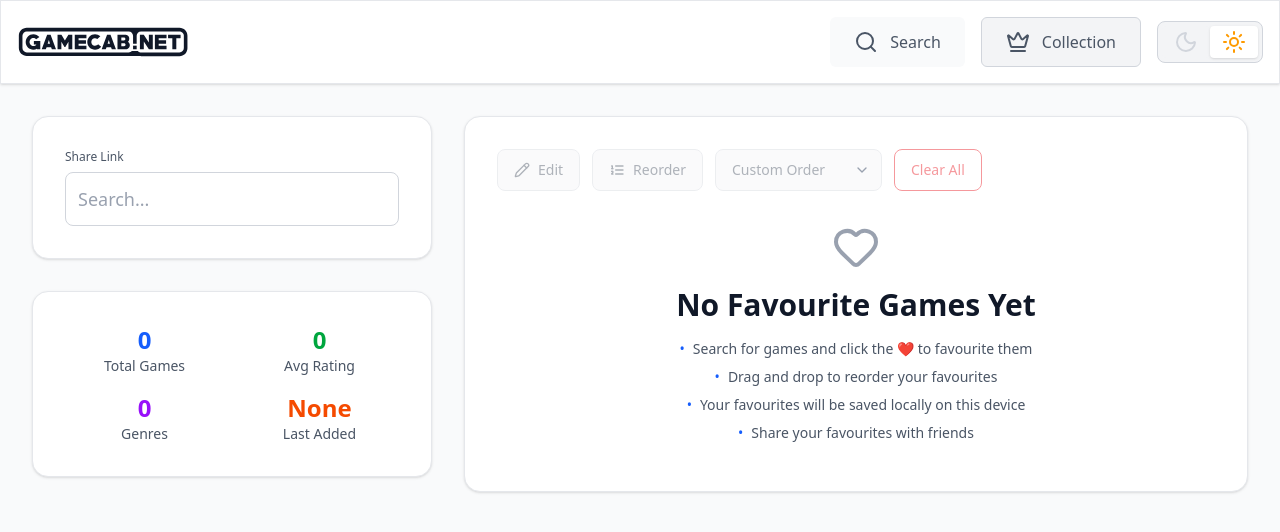
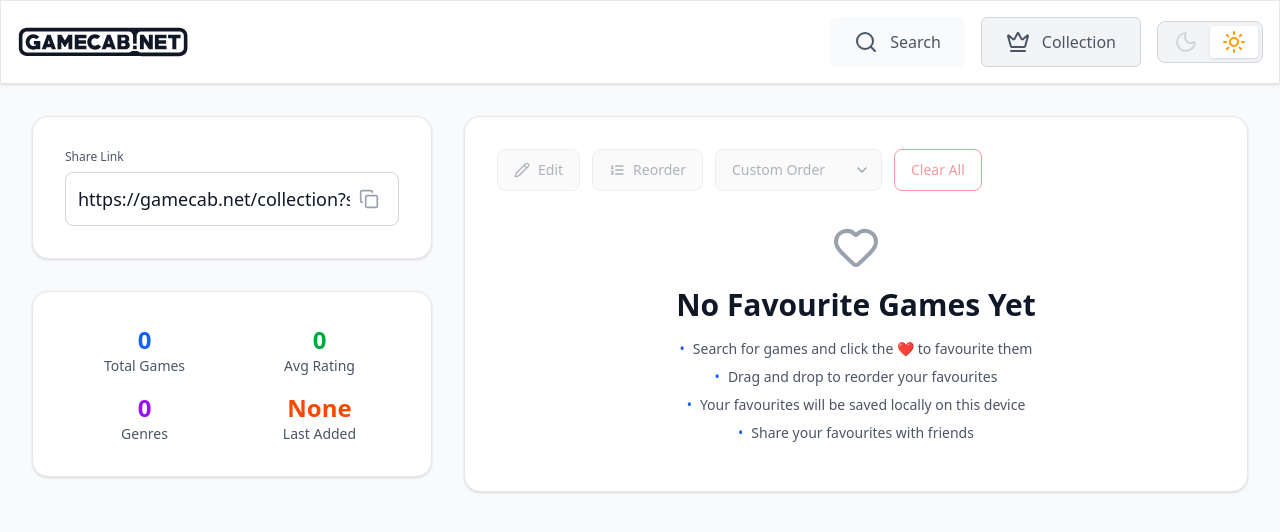
Before and after one commit to ZakMooney/GameCab, a React (Vite) app: page /collection in a window 1280 px wide. Shown: the top 532 px of the page. Built offline with nearby package versions, Linux system fonts and the light colour scheme.

Commit message:
feat: add initial share logic

```diff
--- a/src/components/Collection/FavouritesActions.jsx
+++ b/src/components/Collection/FavouritesActions.jsx
@@ -1,4 +1,4 @@
-import React from 'react';
+import React, {useEffect, useState} from 'react';
 
 import { useFavourites } from '../../stores/FavouritesStore';
 
@@ -7,32 +7,34 @@ import Input from '../ui/Input';
 import Button from '../ui/Button';
 
 const FavouritesActions = () => {
+  const [shareCode, setShareCode] = useState('');
+  const [shareCodeLoading, setShareCodeLoading] = useState(true);
+
   const {
     favourites,
     favouritesCount,
+    exportFavourites,
   } = useFavourites();
 
-  const getStats = () => {
-    const totalGames = favouritesCount;
-    const ratedGames = favourites.filter(g => g.total_rating);
-    const avgRating = ratedGames.length > 0
-      ? Math.round(ratedGames.reduce((acc, g) => acc + g.total_rating, 0) / ratedGames.length)
-      : 0;
-    const uniqueGenres = new Set(favourites.flatMap(g => g.genres?.map(genre => genre.name) || [])).size;
-    const uniquePlatforms = new Set(favourites.flatMap(g => g.platforms?.map(platform => platform.name) || [])).size;
-    const mostRecentlyAdded = favourites.length > 0
-      ? new Date(Math.max(...favourites.map(g => new Date(g.favouritedAt)))).toLocaleDateString()
-      : 'None';
-
-    return { totalGames, avgRating, uniqueGenres, uniquePlatforms, mostRecentlyAdded };
-  };
-
-  const stats = getStats();
+  useEffect(() => {
+    setShareCodeLoading(true);
+    const result = exportFavourites();
+    if (result.success) {
+      setShareCode(result.data);
+    } else {
+      console.error('export failed:', result.error);
+    }
+    setShareCodeLoading(false);
+  }, [favourites]);
 
   return (
     <div className="grid grid-cols-1 gap-4">
       <Input
         label="Share Link"
+        value={`https://gamecab.net/collection?share=${shareCode}`}
+        loading={shareCodeLoading}
+        readOnly
+        isCopy
       />
     </div>
   );
--- a/src/components/ui/Input.jsx
+++ b/src/components/ui/Input.jsx
@@ -1,5 +1,5 @@
 import React, { useState } from 'react';
-import { X } from 'lucide-react';
+import { X, Copy, CopyCheck, LoaderCircle } from 'lucide-react';
 
 import Typography from './Typography';
 
@@ -9,6 +9,7 @@ const Input = ({
   placeholder = "Search...",
   className = "",
   disabled = false,
+  readOnly = false,
   onClear,
   showClearButton = true,
   size = "md",
@@ -16,9 +17,12 @@ const Input = ({
   label,
   hint,
   required = false,
-  id
+  id,
+  isCopy,
+  loading = false,
 }) => {
   const [internalValue, setInternalValue] = useState('');
+  const [copied, setCopied] = useState(false);
 
   const inputValue = value !== undefined ? value : internalValue;
 
@@ -42,6 +46,16 @@ const Input = ({
       onChange(syntheticEvent);
     } else {
       setInternalValue('');
+    }
+  };
+
+  const handleCopy = async (text) => {
+    try {
+      await navigator.clipboard.writeText(text);
+      setCopied(true);
+      setTimeout(() => setCopied(false), 2000);
+    } catch (err) {
+      console.error('Failed to copy:', err);
     }
   };
 
@@ -95,8 +109,9 @@ const Input = ({
           value={inputValue}
           onChange={handleChange}
           placeholder={placeholder}
-          disabled={disabled}
+          disabled={disabled || loading}
           required={required}
+          readOnly={readOnly}
           className={`
             w-full
             ${sizeClasses[size]}
@@ -119,11 +134,46 @@ const Input = ({
           </div>
         )}
 
+
+        {loading ? ( //if loading
+          <div
+            className={`
+              absolute ${clearButtonPositions[size]} top-1/2 transform -translate-y-1/2
+              text-gray-400 hover:text-gray-600 dark:hover:text-gray-300
+              transition-colors cursor-pointer
+              p-1 rounded-full hover:bg-gray-100 dark:hover:bg-gray-600
+              disabled:opacity-50 disabled:cursor-not-allowed
+            `}
+          >
+            <LoaderCircle className={`animate-spin text-primary dark:text-primary-dark ${iconSizes[size]}`} />
+          </div>
+        ) : (
+          <>
+            {isCopy ? ( // if isCopy
+              <button
+                type="button"
+                onClick={() => handleCopy(value)}
+                className={`
+                  absolute ${clearButtonPositions[size]} top-1/2 transform -translate-y-1/2
+                  text-gray-400 hover:text-gray-600 dark:hover:text-gray-300
+                  transition-colors cursor-pointer
+                  p-1 rounded-full hover:bg-gray-100 dark:hover:bg-gray-600
+                  disabled:opacity-50 disabled:cursor-not-allowed
+                `}
+              >
+                {copied ? (
+                  <CopyCheck className={`${iconSizes[size]} text-green-600 dark:text-green-400`}/>
+                ) : (
+                  <Copy className={`${iconSizes[size]}`}/>
+                )}
+              </button>
+            ) : ( // if has clear
+              <>
                 {showClearButton && inputValue && (
                   <button
                     type="button"
                     onClick={handleClear}
-            disabled={disabled}
+                    disabled={disabled || loading}
                     className={`
                       absolute ${clearButtonPositions[size]} top-1/2 transform -translate-y-1/2
                       text-gray-400 hover:text-gray-600 dark:hover:text-gray-300
@@ -135,6 +185,12 @@ const Input = ({
                     <X className={iconSizes[size]} />
                   </button>
                 )}
+              </>
+            )}
+          </>
+        )}
+
+
       </div>
 
       {hint && (
@@ -147,6 +203,7 @@ const Input = ({
           {hint}
         </Typography>
       )}
+
     </div>
   );
 };
--- a/src/stores/FavouritesStore.jsx
+++ b/src/stores/FavouritesStore.jsx
@@ -103,20 +103,16 @@ export const useFavouritesStore = create(
       exportFavourites: () => {
         try {
           const { favourites } = get();
-          const exportData = {
-            favourites,
-            exportedAt: new Date().toISOString(),
-            version: '1.0',
-            count: favourites.length
-          };
 
-          const jsonString = JSON.stringify(exportData);
-          const base64String = btoa(unescape(encodeURIComponent(jsonString)));
+          // Convert IDs to integers, then to hex, then join
+          const gameIds = favourites.map(fav => parseInt(fav.id));
+          const hexString = gameIds.map(id => id.toString(16)).join('');
+          const base64String = btoa(hexString);
 
           return {
             success: true,
             data: base64String,
-            count: favourites.length
+            count: gameIds.length
           };
         } catch (error) {
           console.error('Error exporting favourites:', error);
```
Lines whose indentation alone changed are shown as unchanged.
